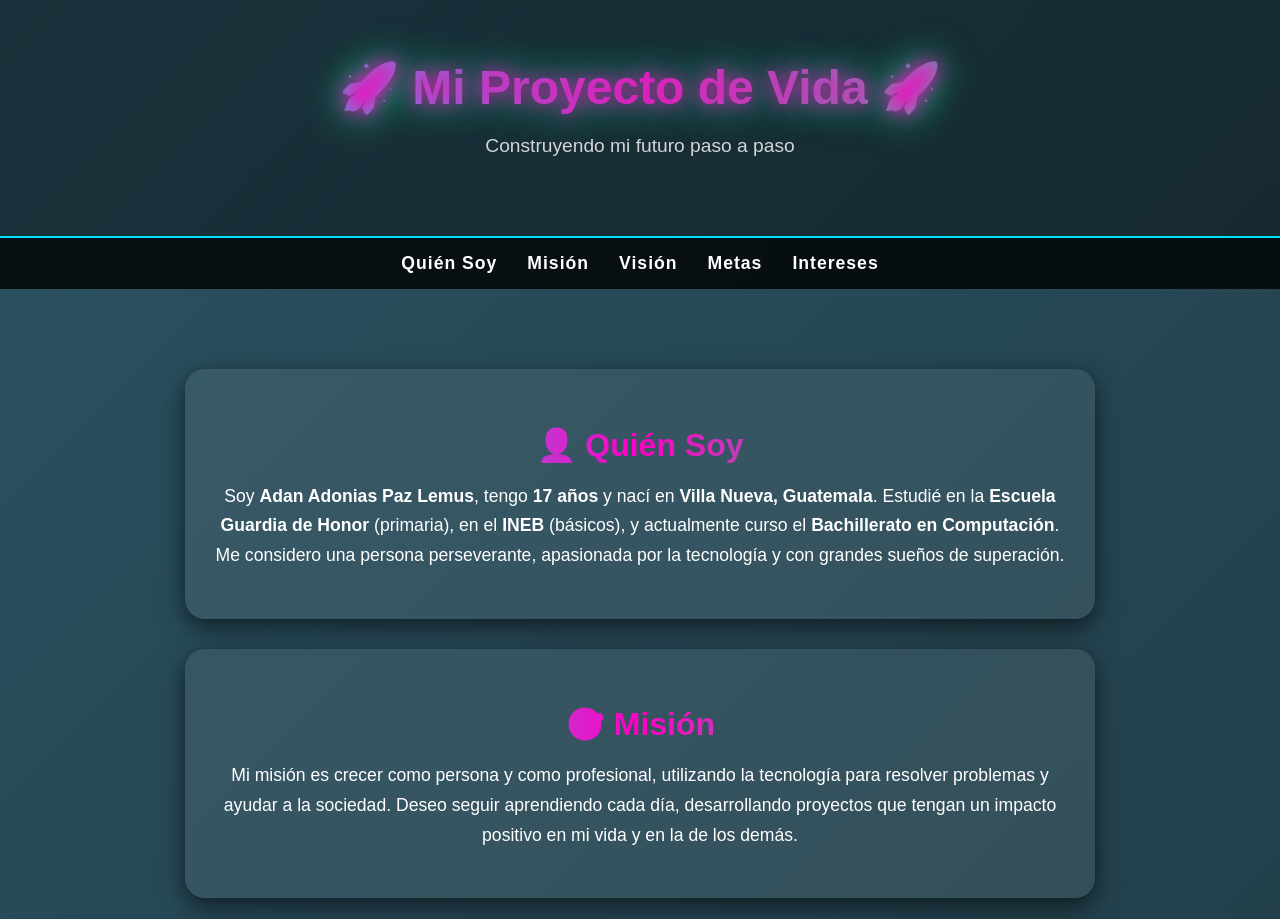
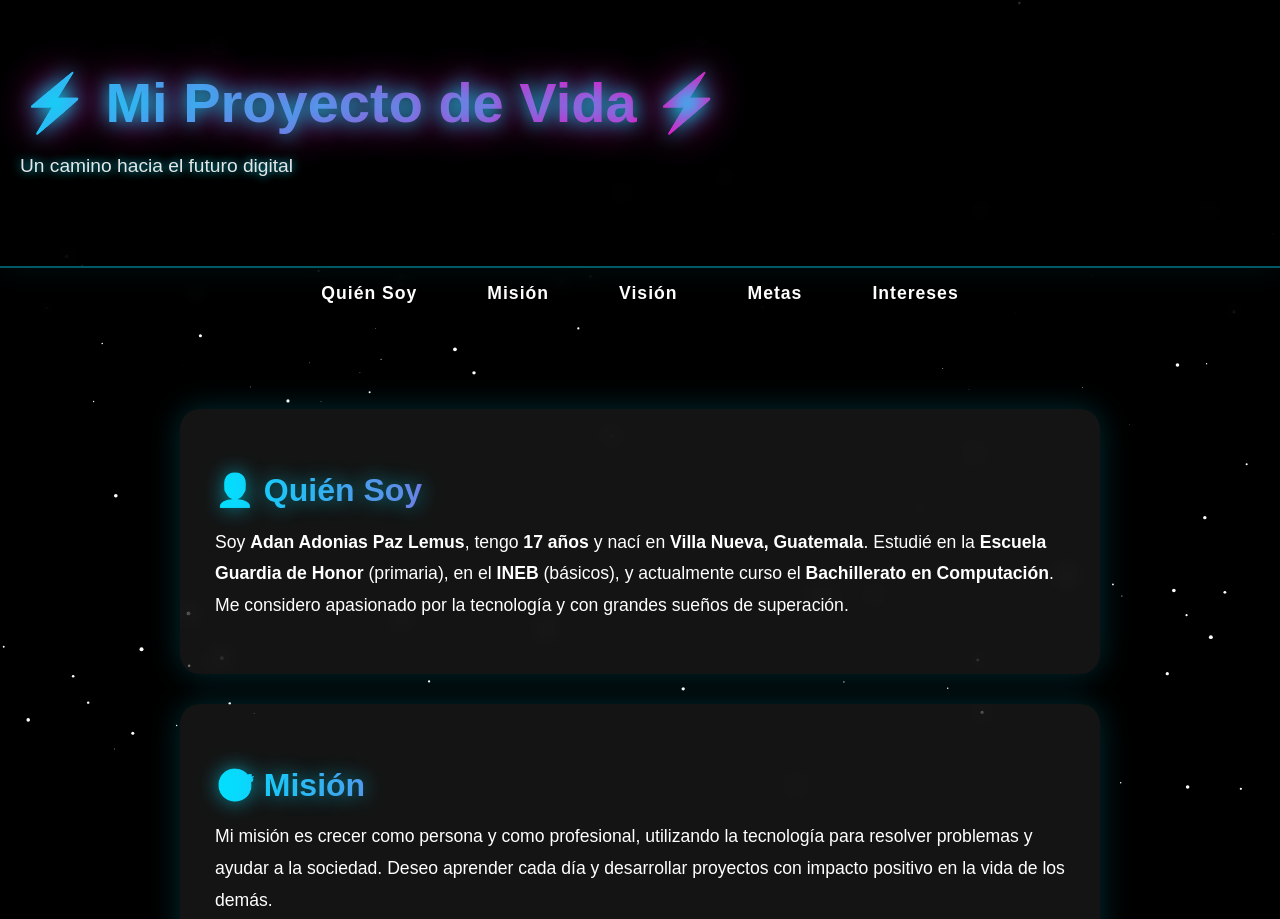
Before and after one commit to paz820996-coder/HIstoria-de-mi-vbida, a plain HTML site: page index.html in a window 1280 px wide. Shown: the top 919 px of the page. Drawn offline with Linux system fonts and the light colour scheme.

Commit message:
Update index.html

```diff
--- a/index.html
+++ b/index.html
@@ -5,61 +5,62 @@
   <meta name="viewport" content="width=device-width, initial-scale=1.0">
   <title>Proyecto de Vida - Adan Paz</title>
   <style>
-    /* 🎨 Fondo animado */
+    /* 🚀 Fondo espacial animado con estrellas */
     body {
       margin: 0;
-      font-family: 'Poppins', sans-serif;
-      background: linear-gradient(-45deg, #0f2027, #203a43, #2c5364, #1e3c72, #2a5298);
-      background-size: 400% 400%;
-      animation: gradientBG 15s ease infinite;
+      font-family: 'Orbitron', sans-serif;
       color: #fff;
-      text-align: center;
       overflow-x: hidden;
+      background: black;
     }
 
-    @keyframes gradientBG {
-      0% {background-position: 0% 50%;}
-      50% {background-position: 100% 50%;}
-      100% {background-position: 0% 50%;}
+    canvas {
+      position: fixed;
+      top: 0; left: 0;
+      width: 100%;
+      height: 100%;
+      z-index: -1;
     }
 
-    /* ✨ Header con animación de entrada */
+    /* ✨ Header estilo holográfico */
     header {
-      padding: 60px 20px;
-      background: rgba(0, 0, 0, 0.4);
-      border-bottom: 2px solid #00e1ff;
+      padding: 70px 20px;
+      border-bottom: 2px solid rgba(0, 225, 255, 0.4);
+      background: rgba(0,0,0,0.6);
+      backdrop-filter: blur(10px);
+      box-shadow: 0 0 25px rgba(0,225,255,0.3);
       animation: fadeDown 2s ease;
     }
 
     header h1 {
-      font-size: 3rem;
+      font-size: 3.5rem;
       margin: 0;
       background: linear-gradient(90deg, #00e1ff, #ff00c3, #00ff99);
       -webkit-background-clip: text;
       -webkit-text-fill-color: transparent;
-      text-shadow: 0px 0px 20px rgba(0,225,255,0.7);
-      animation: neonPulse 2s infinite alternate;
+      text-shadow: 0 0 20px rgba(0,225,255,0.8);
+      animation: hologram 3s infinite alternate;
     }
 
     header p {
       font-size: 1.2rem;
-      opacity: 0.8;
-      animation: fadeIn 3s ease;
+      opacity: 0.9;
+      text-shadow: 0 0 10px #00e1ff;
     }
 
-    @keyframes neonPulse {
-      from { text-shadow: 0 0 5px #00e1ff, 0 0 10px #00e1ff; }
-      to { text-shadow: 0 0 20px #ff00c3, 0 0 40px #00ff99; }
+    @keyframes hologram {
+      from { text-shadow: 0 0 20px #00e1ff, 0 0 40px #ff00c3; }
+      to { text-shadow: 0 0 30px #00ff99, 0 0 60px #ff00c3; }
     }
 
-    /* 🔗 Menú con efecto hover */
+    /* 🔗 Menú futurista */
     nav {
-      background: rgba(0,0,0,0.8);
+      background: rgba(0,0,0,0.7);
       padding: 15px 0;
       position: sticky;
       top: 0;
       z-index: 1000;
-      backdrop-filter: blur(10px);
+      backdrop-filter: blur(8px);
     }
 
     nav ul {
@@ -68,7 +69,7 @@
       margin: 0;
       display: flex;
       justify-content: center;
-      gap: 30px;
+      gap: 40px;
     }
 
     nav ul li a {
@@ -77,27 +78,46 @@
       font-weight: bold;
       font-size: 1.1rem;
       letter-spacing: 1px;
+      padding: 8px 15px;
+      border-radius: 8px;
       transition: all 0.3s ease;
       position: relative;
+      overflow: hidden;
+    }
+
+    nav ul li a::before {
+      content: "";
+      position: absolute;
+      width: 0%;
+      height: 2px;
+      bottom: 0;
+      left: 0;
+      background: #00e1ff;
+      transition: width 0.3s;
+    }
+
+    nav ul li a:hover::before {
+      width: 100%;
     }
 
     nav ul li a:hover {
       color: #00e1ff;
-      text-shadow: 0 0 10px #00e1ff, 0 0 20px #ff00c3;
+      text-shadow: 0 0 15px #00e1ff;
     }
 
-    /* 📖 Contenido */
+    /* 📖 Secciones con efecto glassmorphism */
     main {
-      padding: 50px 20px;
+      padding: 60px 20px;
     }
 
     section {
-      background: rgba(255,255,255,0.07);
+      background: rgba(255,255,255,0.08);
       margin: 30px auto;
-      padding: 30px;
+      padding: 35px;
       max-width: 850px;
       border-radius: 20px;
-      box-shadow: 0 8px 25px rgba(0,0,0,0.6);
+      backdrop-filter: blur(12px);
+      box-shadow: 0 0 30px rgba(0,225,255,0.2);
       transform: translateY(40px);
       opacity: 0;
     }
@@ -108,32 +128,29 @@
       background: linear-gradient(90deg, #00e1ff, #ff00c3, #00ff99);
       -webkit-background-clip: text;
       -webkit-text-fill-color: transparent;
+      text-shadow: 0 0 20px rgba(0,225,255,0.6);
     }
 
     section p {
-      line-height: 1.7;
+      line-height: 1.8;
       font-size: 1.1rem;
     }
 
-    /* 👣 Footer */
+
     footer {
       margin-top: 50px;
       padding: 20px;
-      background: rgba(0,0,0,0.8);
+      background: rgba(0,0,0,0.9);
       color: #aaa;
       font-size: 0.9rem;
-      border-top: 2px solid #00e1ff;
+      border-top: 2px solid rgba(0,225,255,0.3);
+      text-shadow: 0 0 10px #00e1ff;
     }
 
     /* 🎬 Animaciones */
     @keyframes fadeDown {
       from {opacity: 0; transform: translateY(-40px);}
       to {opacity: 1; transform: translateY(0);}
-    }
-
-    @keyframes fadeIn {
-      from {opacity: 0;}
-      to {opacity: 1;}
     }
 
     @keyframes fadeUp {
@@ -143,9 +160,11 @@
   </style>
 </head>
 <body>
+  <canvas id="stars"></canvas>
+
   <header>
-    <h1>🚀 Mi Proyecto de Vida 🚀</h1>
-    <p>Construyendo mi futuro paso a paso</p>
+    <h1>⚡ Mi Proyecto de Vida ⚡</h1>
+    <p>Un camino hacia el futuro digital</p>
   </header>
 
   <nav>
@@ -163,33 +182,33 @@
       <h2>👤 Quién Soy</h2>
       <p>Soy <b>Adan Adonias Paz Lemus</b>, tengo <b>17 años</b> y nací en <b>Villa Nueva, Guatemala</b>.
       Estudié en la <b>Escuela Guardia de Honor</b> (primaria), en el <b>INEB</b> (básicos), y actualmente curso el <b>Bachillerato en Computación</b>.
-      Me considero una persona perseverante, apasionada por la tecnología y con grandes sueños de superación.</p>
+      Me considero apasionado por la tecnología y con grandes sueños de superación.</p>
     </section>
 
     <section id="mision">
       <h2>🎯 Misión</h2>
       <p>Mi misión es crecer como persona y como profesional, utilizando la tecnología para resolver problemas y ayudar a la sociedad.
-      Deseo seguir aprendiendo cada día, desarrollando proyectos que tengan un impacto positivo en mi vida y en la de los demás.</p>
+      Deseo aprender cada día y desarrollar proyectos con impacto positivo en la vida de los demás.</p>
     </section>
 
     <section id="vision">
       <h2>🌟 Visión</h2>
-      <p>Convertirme en un programador y desarrollador de software reconocido, capaz de innovar y aportar al desarrollo tecnológico de Guatemala, alcanzando mis sueños y apoyando a mi familia en el camino.</p>
+      <p>Convertirme en un programador y desarrollador reconocido, capaz de innovar y aportar al desarrollo tecnológico de Guatemala, alcanzando mis sueños y apoyando a mi familia.</p>
     </section>
 
     <section id="metas">
       <h2>📌 Metas</h2>
-      <p>✔️ Finalizar con éxito mi bachillerato
+      <p>✔️ Finalizar mi bachillerato
          ✔️ Estudiar una carrera universitaria en tecnología
          ✔️ Aprender nuevos lenguajes de programación
-         ✔️ Crear proyectos innovadores y útiles
+         ✔️ Crear proyectos innovadores
          ✔️ Lograr estabilidad profesional y personal</p>
     </section>
 
     <section id="intereses">
       <h2>💡 Intereses</h2>
-      <p>Mis intereses giran en torno a la computación, la programación, el aprendizaje de nuevas tecnologías, la innovación y el crecimiento personal.
-      También valoro mucho el tiempo con mi familia y amigos, pues ellos son mi inspiración para seguir adelante.</p>
+      <p>Me apasiona la computación, la programación, la innovación digital y el aprendizaje constante.
+      También valoro el tiempo con mi familia y amigos, quienes son mi motor para seguir adelante.</p>
     </section>
   </main>
 
@@ -198,9 +217,50 @@
   </footer>
 
   <script>
-    // 🎬 Animación al hacer scroll (revela secciones con fadeUp)
+
+    const canvas = document.getElementById("stars");
+    const ctx = canvas.getContext("2d");
+    let stars = [];
+
+    function resizeCanvas() {
+      canvas.width = window.innerWidth;
+      canvas.height = window.innerHeight;
+    }
+    resizeCanvas();
+    window.addEventListener("resize", resizeCanvas);
+
+    function createStars() {
+      stars = [];
+      for (let i = 0; i < 150; i++) {
+        stars.push({
+          x: Math.random() * canvas.width,
+          y: Math.random() * canvas.height,
+          radius: Math.random() * 2,
+          speed: Math.random() * 0.5 + 0.2
+        });
+      }
+    }
+    createStars();
+
+    function animateStars() {
+      ctx.clearRect(0, 0, canvas.width, canvas.height);
+      ctx.fillStyle = "white";
+      stars.forEach(star => {
+        ctx.beginPath();
+        ctx.arc(star.x, star.y, star.radius, 0, Math.PI * 2);
+        ctx.fill();
+        star.y += star.speed;
+        if (star.y > canvas.height) {
+          star.y = 0;
+          star.x = Math.random() * canvas.width;
+        }
+      });
+      requestAnimationFrame(animateStars);
+    }
+    animateStars();
+
+
     const sections = document.querySelectorAll("section");
-
     const revealSections = () => {
       sections.forEach(sec => {
         const top = sec.getBoundingClientRect().top;
@@ -209,7 +269,6 @@
         }
       });
     };
-
     window.addEventListener("scroll", revealSections);
     window.addEventListener("load", revealSections);
   </script>
```
